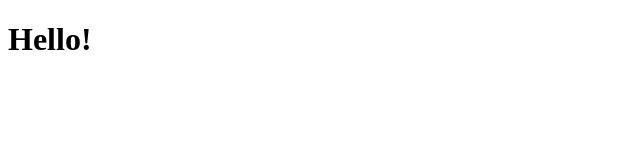
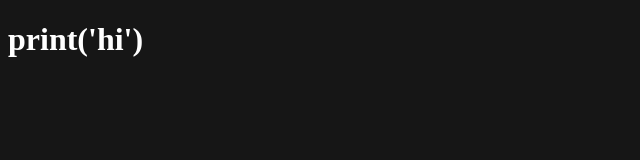
Before and after one commit to EpicPug/MessageByFunScripts, a plain HTML site: page index.html in a window 1280 px wide. Shown: the whole page, without its empty margins (0-640 px from the left). Drawn offline with Linux system fonts and the light colour scheme.

Commit message:
Update index.html

```diff
--- a/index.html
+++ b/index.html
@@ -1,6 +1,15 @@
 <!DOCTYPE html>
+<html>
+<head>
+   <style>
+      body {
+         background-color: rgb(22, 22, 22);
+      }
+   </style>
+   <h1
+   style = "color:rgb(255, 255, 255);"> print('hi')
+</h1>
+</head>
 <body>
-    <h1>
-        Hello!
-    </h1>
 </body>
+</html>
```
